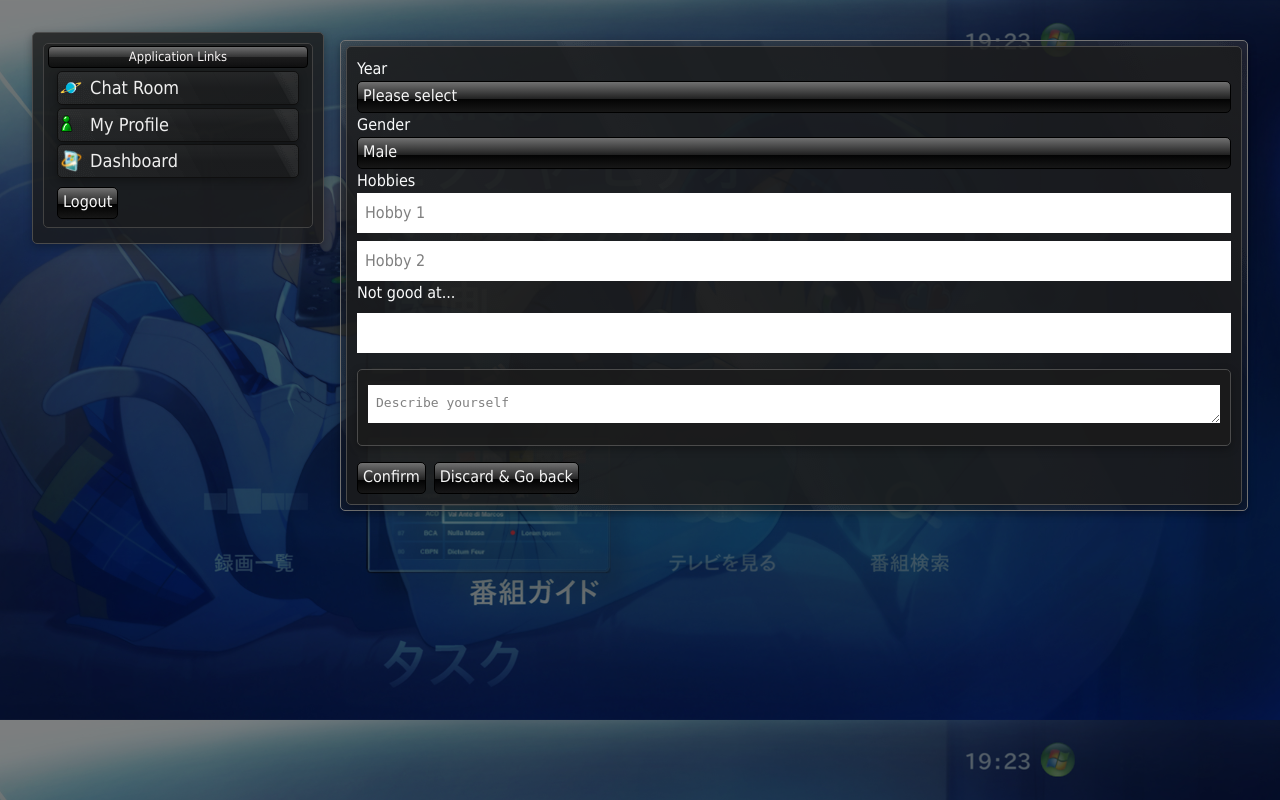
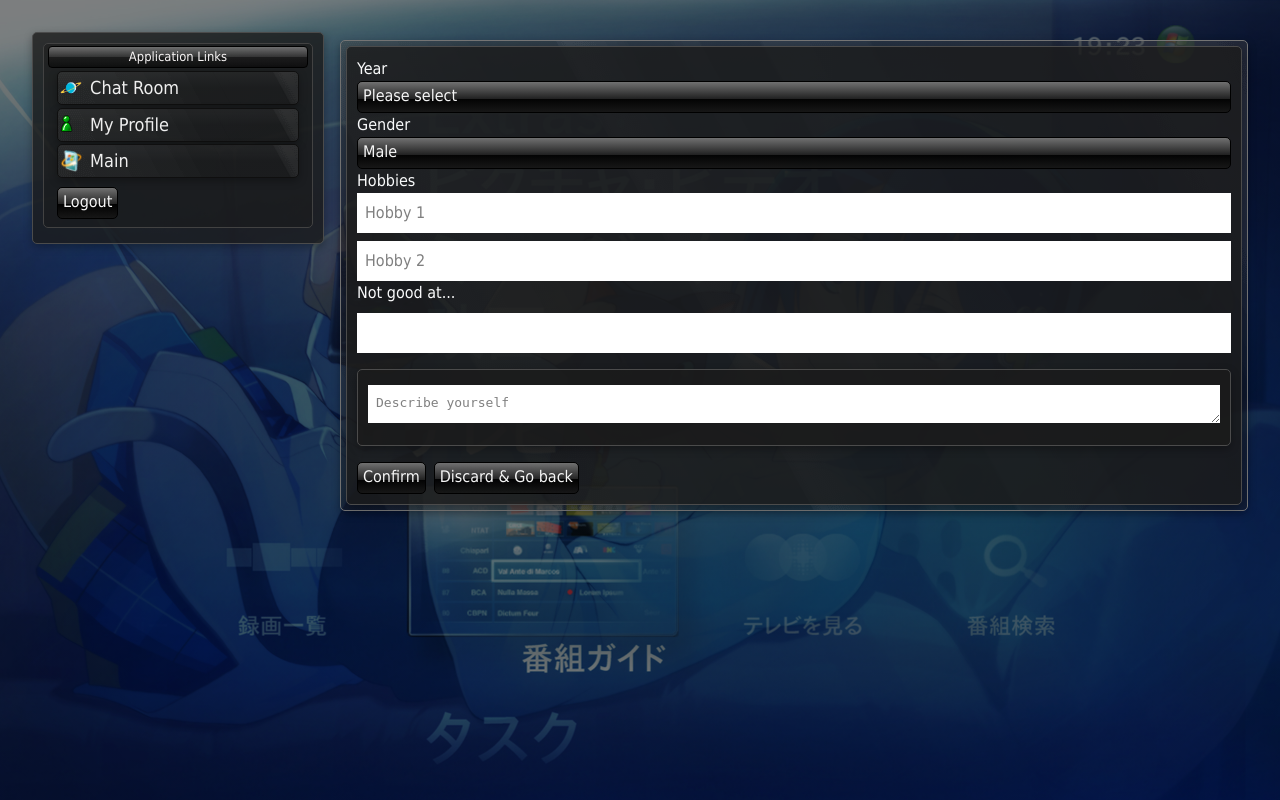
Before and after one commit to Jyn-Tuyor/express.js_chat_app, a Node server app: page /users/my-profile/edit in a window 1280 px wide. Run offline with Node 20, Linux system fonts and the light colour scheme; a user stored in the database is signed in; some libraries are stand-ins or nearby versions.

Commit message:
refactor: body height

```diff
--- a/src/controllers/user.controller.js
+++ b/src/controllers/user.controller.js
@@ -79,7 +79,7 @@
 
     chats.reverse()
 
-    res.render("chat_room", { user, chats })
+    res.render("chat/chat_room", { user, chats })
 }
 
 exports.privateChat = async (req, res) => {
@@ -124,5 +124,5 @@
 
     chats.reverse()
 
-    return res.render("private_chat", { user, chat_with, chats });
+    return res.render("chat/private_chat", { user, chat_with, chats });
 }
--- a/src/views/layout.ejs
+++ b/src/views/layout.ejs
@@ -11,8 +11,11 @@
     <style>
         body {
             background-image: linear-gradient(rgba(0, 0, 0, .5), rgba(0, 0, 0, .5)), url('/lain_wall.jpg');
+            min-height: 100vh;
             /* font-family: Windows Regular, sans-serif; */
             background-size: cover;
+            background-repeat: no-repeat;
+            background-color: #0f0f0f;
             font-family: "Segoe UI Semilight", Tahoma, Geneva, Verdana, sans-serif, Arial, Helvetica, sans-serif;
         }
 
@@ -137,8 +140,9 @@
         }
 
         .message-box {
-            background: linear-gradient(rgba(255, 255, 255, .09));
+            background: linear-gradient(rgba(255, 255, 255, .06));
             border-radius: 5px;
+            padding: 2em;
         }
 
         .message-input {
@@ -171,7 +175,7 @@
                         </div>
                         <div class="glass-borders nav-inactive">
                             <img src="/dashboard.png" class="nav-icons" />
-                            <a href="/users/dashboard" class="pl-2 text-lg hover:underline">Dashboard</a>
+                            <a href="/users/dashboard" class="pl-2 text-lg hover:underline">Main</a>
                         </div>
                         <!-- <div class="nav-inactive">
                             <img src="/user.png" class="nav-icons" />
```
Also changed, not shown: chat_app.db, src/views/chat/chat_room.ejs (renamed from src/views/chat_room.ejs), src/views/chat/private_chat.ejs (renamed from src/views/private_chat.ejs).
